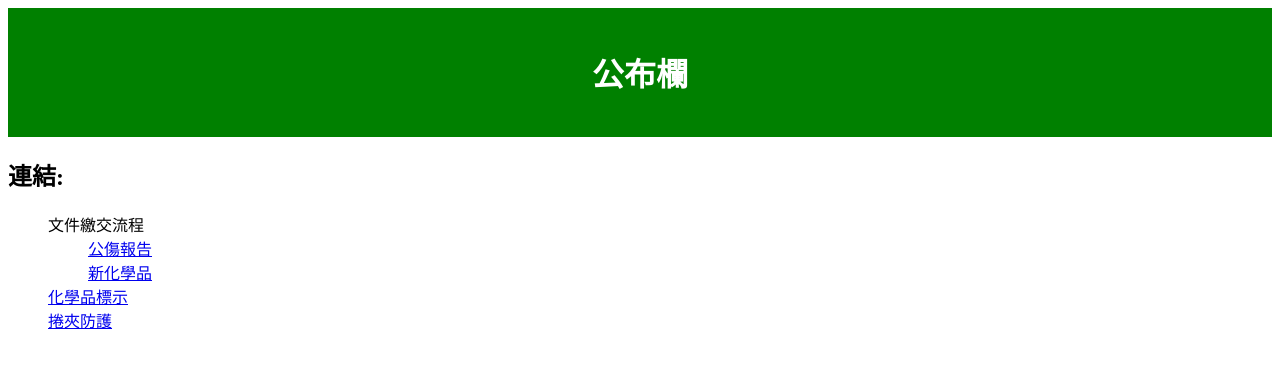
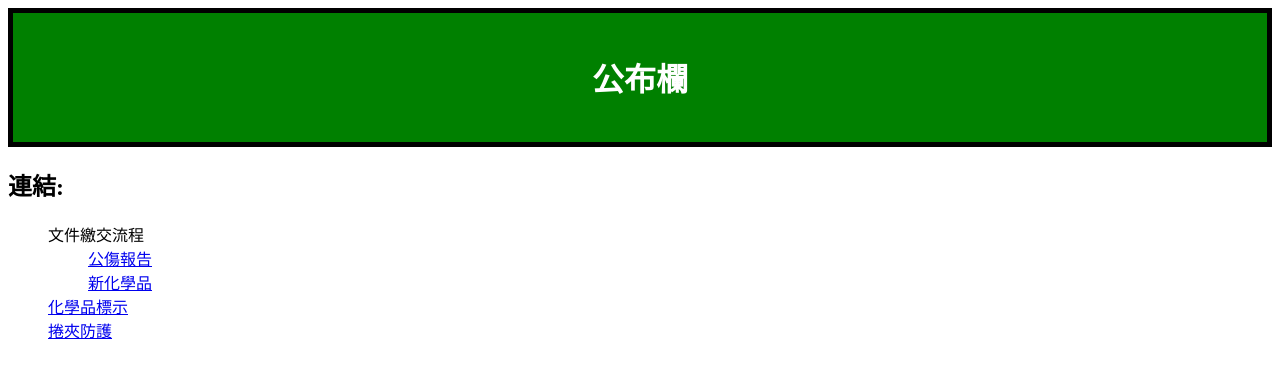
Before and after one commit to SunnyKuoTing/HYESH, a plain HTML site: page index.html in a window 1280 px wide. Drawn offline with Linux system fonts and the light colour scheme.

Commit message:
Update index.html

```diff
--- a/index.html
+++ b/index.html
@@ -8,6 +8,7 @@
             color: white;  /* 文字顏色 */
             padding: 20px;
             text-align: center;
+            border: 5px solid black;  /* 添加黑色邊框 */
         }
 
         ul {
```
